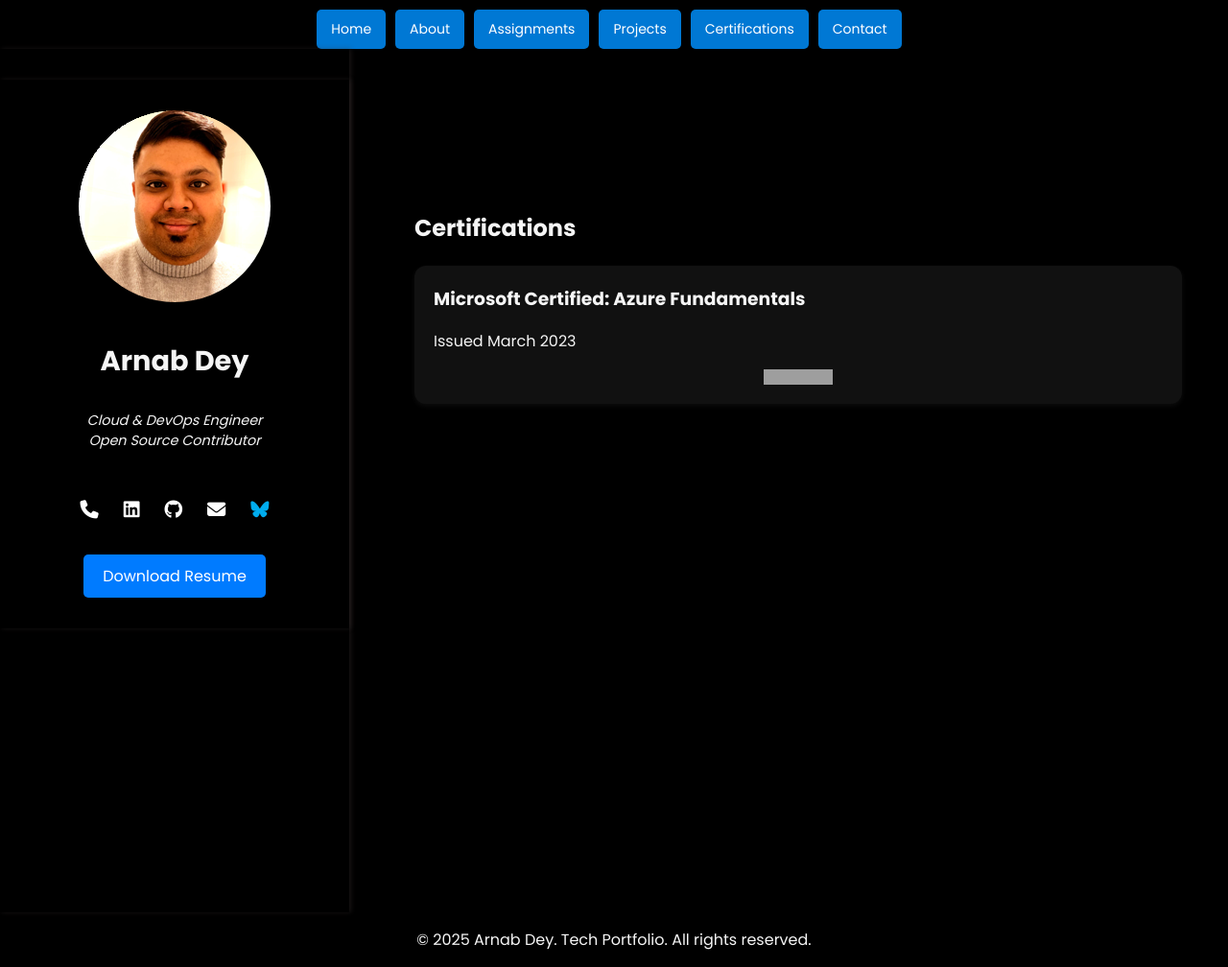
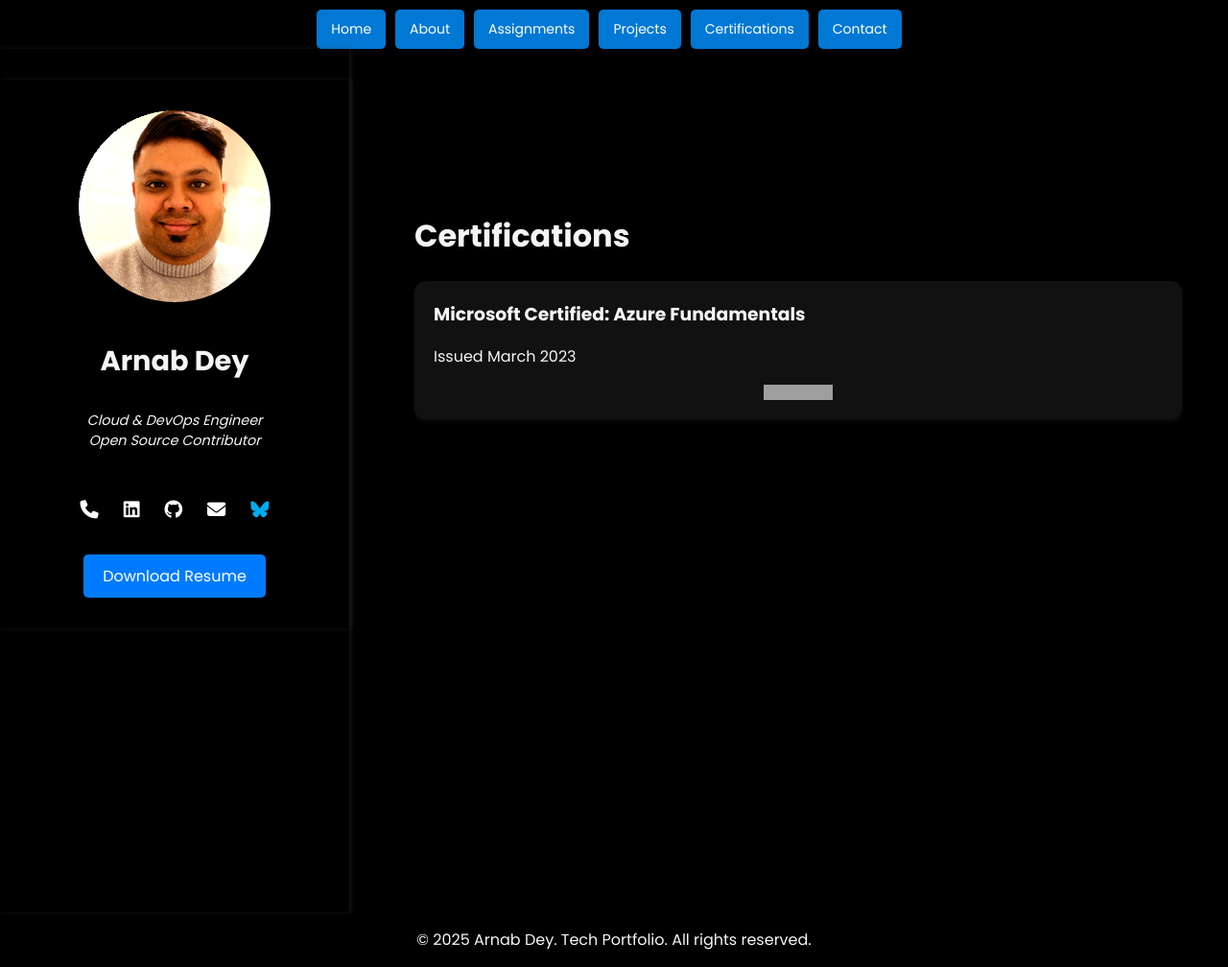
Before and after one commit to arnabdey73/arnabdey73.github.io, a Jekyll site: the page built from content/certifications.md, in a window 1280 px wide. Shown: the whole page at 96% size. Built offline with Jekyll 4.4.1, drawn with Linux system fonts in a browser that asks for light colours; nearby versions of some CDN libraries; our own code applies the rules of GitHub Pages for plain Markdown files; grey boxes are pictures that could not be loaded.

Commit message:
heading again

```diff
--- a/content/certifications.md
+++ b/content/certifications.md
@@ -2,7 +2,7 @@
 layout: default
 ---
 
-## Certifications
+# Certifications
 
 <div class="certification-card project-card">
   <h3>Microsoft Certified: Azure Fundamentals</h3>
```
